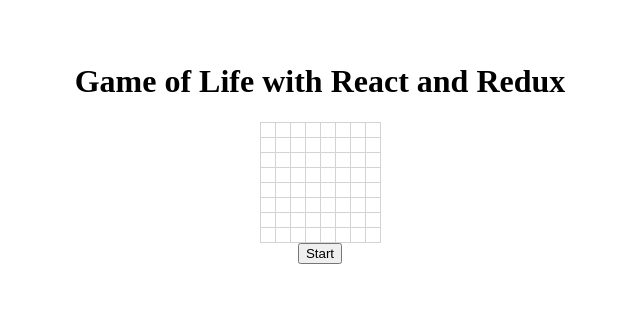
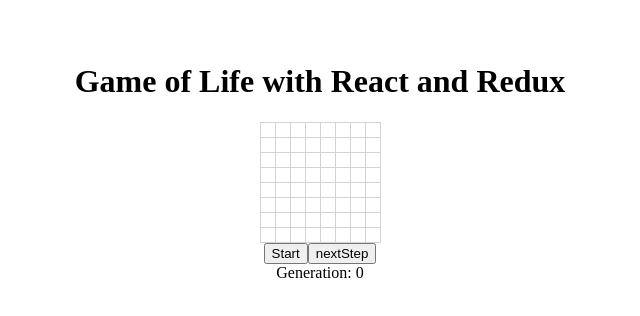
Before and after one commit to Beaglefoot/fcc-game-of-life, a React app: page / in a window 1280 px wide. Shown: the top 316 px of the page, without its empty margins (320-960 px from the left). Built offline with nearby package versions, Linux system fonts and the light colour scheme.

Commit message:
feat: Next generation button

```diff
--- a/src/containers/Controls.jsx
+++ b/src/containers/Controls.jsx
@@ -11,6 +11,8 @@ class Controls extends React.Component {
       buttonText: 'Start',
       intervalId: 0
     };
+
+    this.nextGeneration = this.props.nextGeneration.bind(this);
   }
 
   toggleButtonText() {
@@ -38,9 +40,19 @@ class Controls extends React.Component {
 
   render() {
     return (
-      <button onClick={e => this.handleClick(e)}>{this.state.buttonText}</button>
+      <div>
+        <button onClick={e => this.handleClick(e)}>
+          {this.state.buttonText}
+        </button>
+        <button onClick={this.nextGeneration}>nextStep</button>
+        <div>Generation: {this.props.generation}</div>
+      </div>
     );
   }
 }
 
-export default connect(null, { nextGeneration })(Controls);
+function mapStateToProps({ generation }) {
+  return { generation };
+}
+
+export default connect(mapStateToProps, { nextGeneration })(Controls);
```
